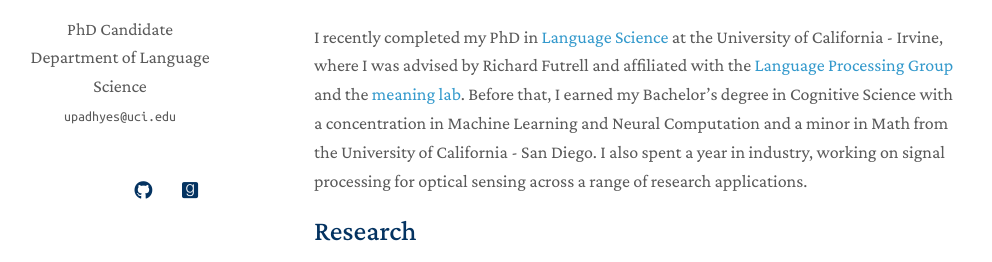
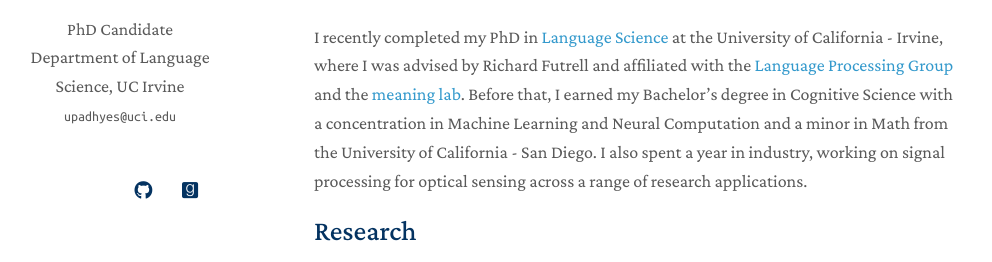
Before and after one commit to shiupadhye/shiupadhye.github.io, a Jekyll site: the page built from index.md, in a window 1280 px wide. Shown: the part 291-553 px from the top of the page, without its empty margins (156-1148 px from the left). Built offline with Jekyll 4.4.1, drawn with Linux system fonts in a browser that asks for light colours; a style sheet for code colours, icons or effects is not loaded.

Commit message:
Update _config.yml

```diff
--- a/_config.yml
+++ b/_config.yml
@@ -1,7 +1,7 @@
 # Basic Information
 title: Shiva Upadhye
 position: PhD Candidate
-affiliation: Department of Language Science
+affiliation: Department of Language Science, UC Irvine
 email: upadhyes@uci.edu
 
 # Search Engine Optimization (SEO)
```
